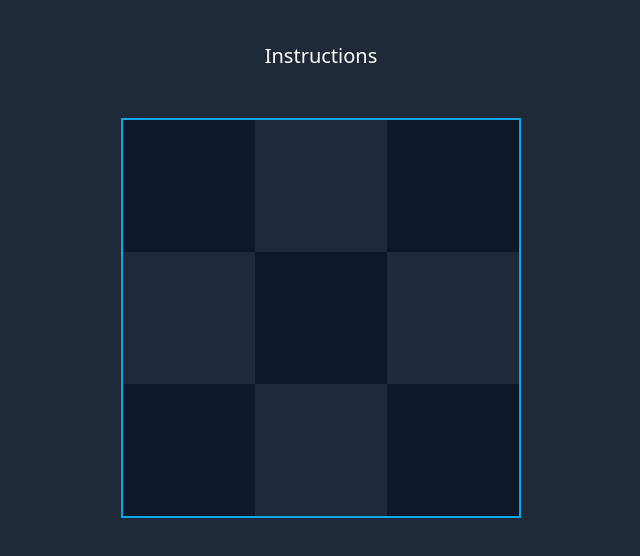
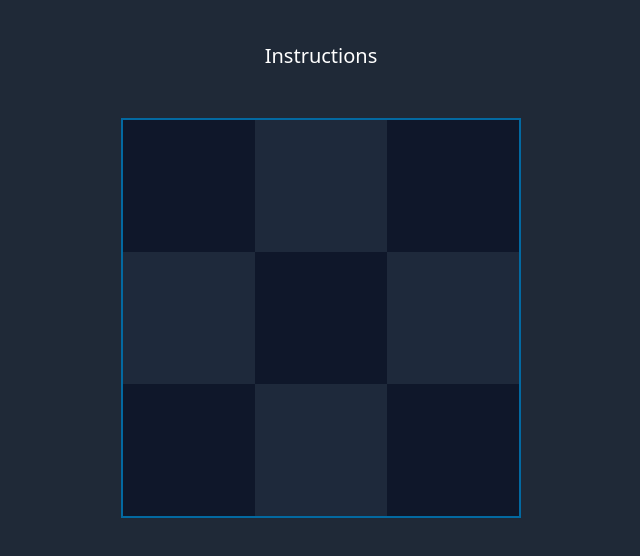
Before and after one commit to oaktec/odin-tic-tac-toe, a website: page src/index.html in a window 1280 px wide. Shown: the part 94-650 px from the top of the page, without its empty margins (319-959 px from the left). Drawn offline with Linux system fonts and the light colour scheme.

Commit message:
Style grid some more

```diff
--- a/src/index.html
+++ b/src/index.html
@@ -12,7 +12,7 @@
       <h1 class="text-4xl text-yellow-500 font-bold">Tic Tac Toe</h1>
       <p class="text-xl text-white mt-12">Instructions</p>
       <div
-        class="board-wrapper mt-12 grid grid-cols-3 grid-rows-3 min-h-50vmin min-w-50vmin border-solid border-2 border-sky-500"
+        class="board-wrapper mt-12 grid grid-cols-3 grid-rows-3 min-h-50vmin min-w-50vmin border-solid border-2 border-sky-700"
       >
         <div class="cell"></div>
         <div class="cell"></div>
```
Also changed, not shown: styles/output.css.
